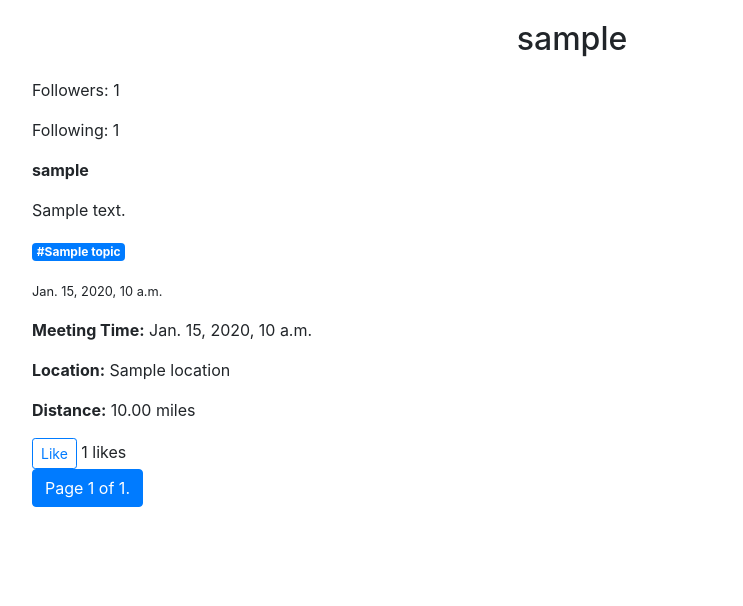
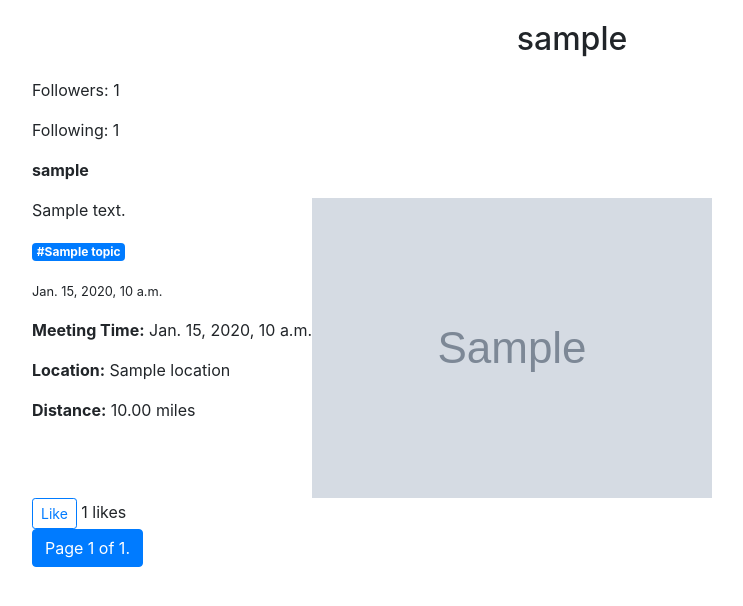
Before and after one commit to dlebedinsky/yapper, a Django app: template yapper_live/templates/yapper_live/profile.html in a window 1280 px wide. Shown: the part 56-662 px from the top of the page, without its empty margins (68-811 px from the left). Run offline with Django 3.2, Linux system fonts and the light colour scheme; tables that the repository leaves empty hold one stand-in row (values such as "Sample post"); the template is opened without the code that fills it: values that come from a table or form of the project are taken from there, most other values are stand-ins (such as "Sample title", 1, 10 or a date in 2020); grey boxes marked "Sample" are stand-in pictures; some libraries are stand-ins or nearby versions.

Commit message:
got images working in index and profile

```diff
--- a/yapper_live/templates/yapper_live/profile.html
+++ b/yapper_live/templates/yapper_live/profile.html
@@ -97,6 +97,8 @@
             {% for post in page_obj %}
                 <div class="post" data-post-id="{{ post.id }}">
                     <p><strong>{{ post.user.username }}</strong></p>
+                    <div class="d-flex">
+                        <div>
                             <p class="post-content">{{ post.content }}</p>
                             <p class="post-topics">
                                 {% for topic in post.topics %}
@@ -109,6 +111,11 @@
                             {% if post.distance %}
                                 <p><strong>Distance:</strong> {{ post.distance|floatformat:2 }} miles</p>
                             {% endif %}
+                        </div>
+                        {% if post.image_url %}
+                            <img src="{{ post.image_url }}" alt="Post Image" style="max-width: 400px; max-height:300px ; margin-right: 10px;">
+                        {% endif %}
+                    </div>
                     <button class="like-button btn btn-sm btn-outline-primary" data-post-id="{{ post.id }}">
                         {% if user in post.likes.all %}
                             Unlike
```
Also changed, not shown: yapper_live/templates/yapper_live/index.html (+7 -0 lines). Lines whose indentation alone changed are shown as unchanged.
